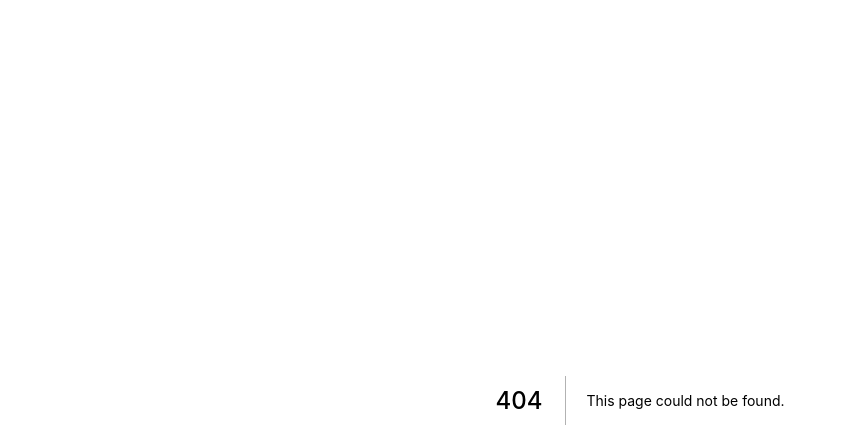
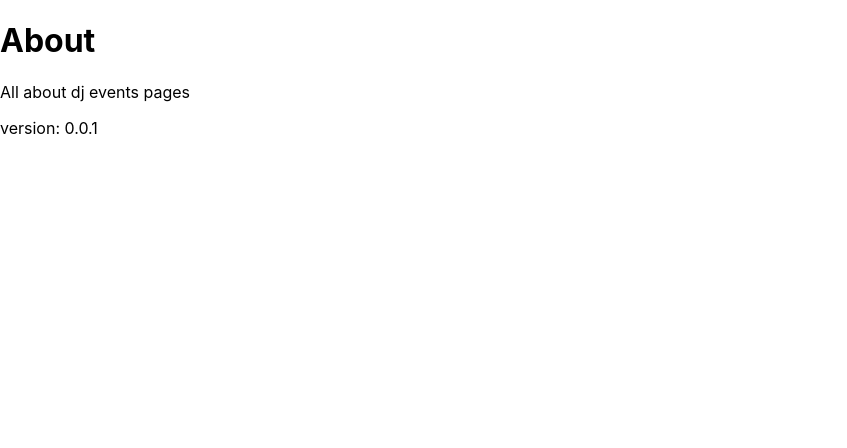
Before and after one commit to ChrisAchinga/events-front, a Next.js app: page /about in a window 1280 px wide. Before the commit this address had no page. Shown: the top 448 px of the page, without its empty margins (0-847 px from the left). Built offline with nearby package versions, Linux system fonts and the light colour scheme.

Commit message:
paging and routing

```diff
--- /dev/null
+++ b/pages/about.js
@@ -0,0 +1,11 @@
+const AboutPage = () => {
+  return (
+    <div>
+      <h1>About</h1>
+      <p>All about dj events pages</p>
+      <p>version: 0.0.1</p>
+    </div>
+  )
+}
+
+export default AboutPage
--- /dev/null
+++ b/pages/events/index.js
@@ -0,0 +1,6 @@
+
+const EventsPage = () => {
+  return <div>events</div>
+}
+
+export default EventsPage
```
Also changed, not shown: pages/events/[slug].js (added, +11 -0 lines), pages/events/add.js (added, +10 -0 lines).
